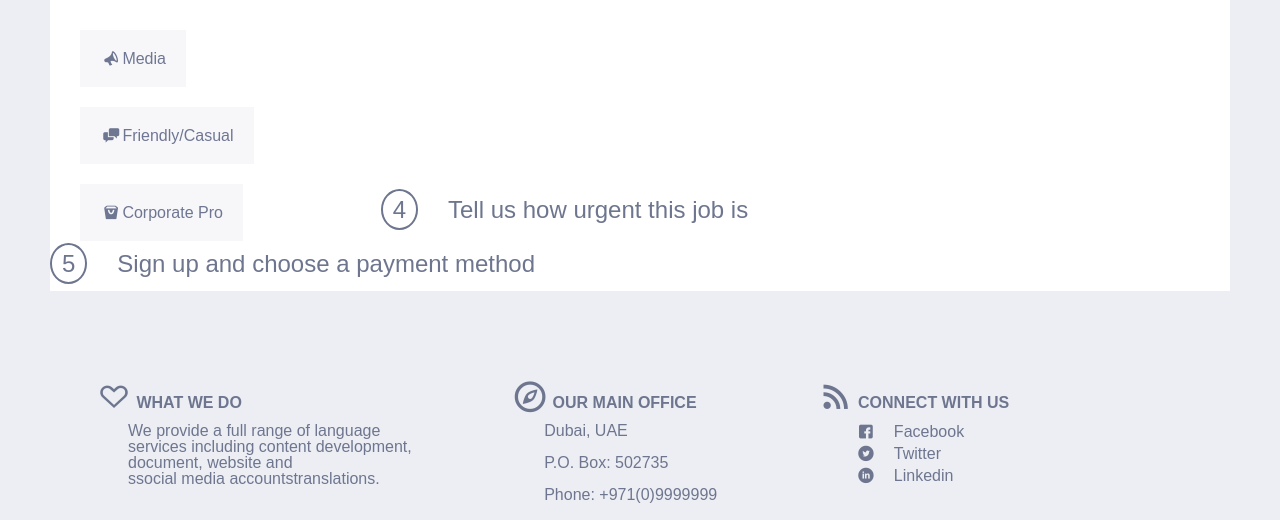
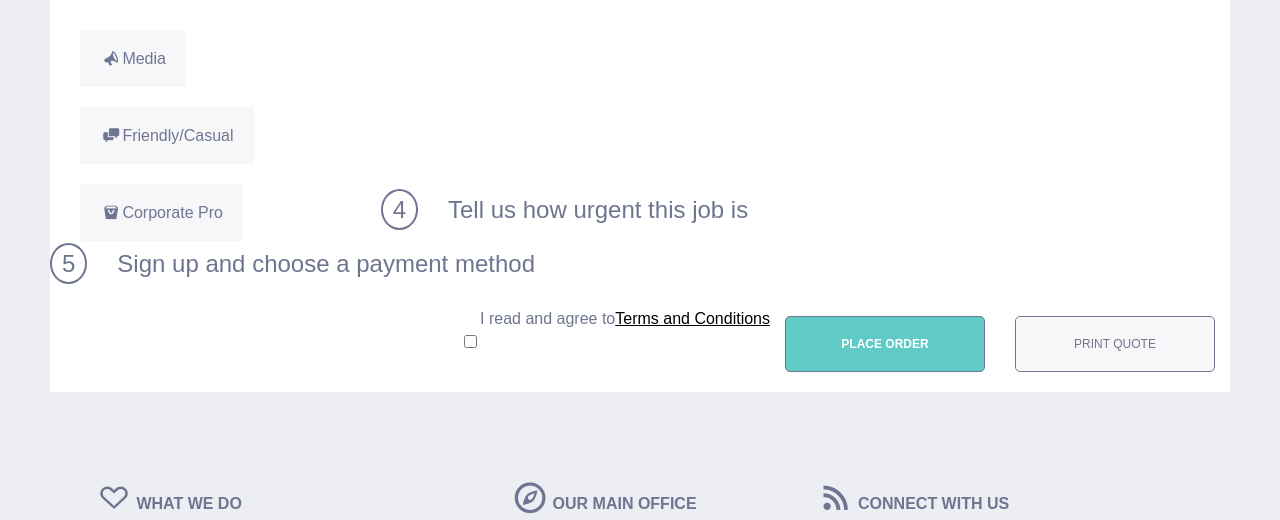
Before and after one commit to Quodnon/catwork-js-2016, a plain HTML site: page week02/lec04/sematnicForm.html in a window 1280 px wide. Shown: the part 961-1481 px from the top of the page. Drawn offline with Linux system fonts and the light colour scheme.

Commit message:
нуууууу

```diff
--- a/week02/lec04/sematnicForm.html
+++ b/week02/lec04/sematnicForm.html
@@ -119,7 +119,10 @@
                      </fieldset>
                 </section>
                 <section class=order-submission>
-
+                    <input type="checkbox" name="agreeTerms">I read and agree to<a href='#'>Terms and Conditions</a>
+                    </input>
+                     <button class=place-order>place order</button>
+                    <button class=print-quote>print quote</button>
                 </section>
             </form>
         </main>
--- a/week02/lec04/style.less
+++ b/week02/lec04/style.less
@@ -122,32 +122,33 @@ main
     content: '5';
 }
 
-.radio-wrapper input
+.radio-wrapper
 {
+    input{
         visibility: hidden;
         position: absolute;
     }
-
-.radio-wrapper img, .radio-wrapper span
+    img,span
     {
         cursor:pointer;
     }
-
-.radio-wrapper input:checked + img ,.radio-wrapper input:checked + span
-{ /* (RADIO CHECKED) IMAGE STYLES */
+    input:checked+img, input:checked+span
+    {
         border:5px solid rgb(118,167,225);
         border-radius: 3px;
     }
+}
+
+
 
 .order-fastsubmit
 {
     text-align: center;
-}
-.order-fastsubmit button
+    button
     {
         display: block;
     }
-
+}
 button
 {
     width:200px;
@@ -267,6 +268,31 @@ button
     }
 }
 
+
+.order-submission
+{
+    margin-top: 20px;
+    margin-bottom: 20px;
+    display: flex;
+    justify-content:flex-end;
+    button
+    {
+        margin-left: 15px;
+        margin-right: 15px;
+    }
+    .place-order
+    {
+
+        color:rgb(255,255,255);
+        font-weight: bold;
+        background-color: rgb(95,202,198);
+    }
+    .print-quote
+    {
+        text-transform: uppercase;
+
+    }
+}
 footer
 {
     background-color: rgb(236,238,244);
```
Also changed, not shown: week02/lec04/css/style.css. Lines whose indentation alone changed are shown as unchanged.
